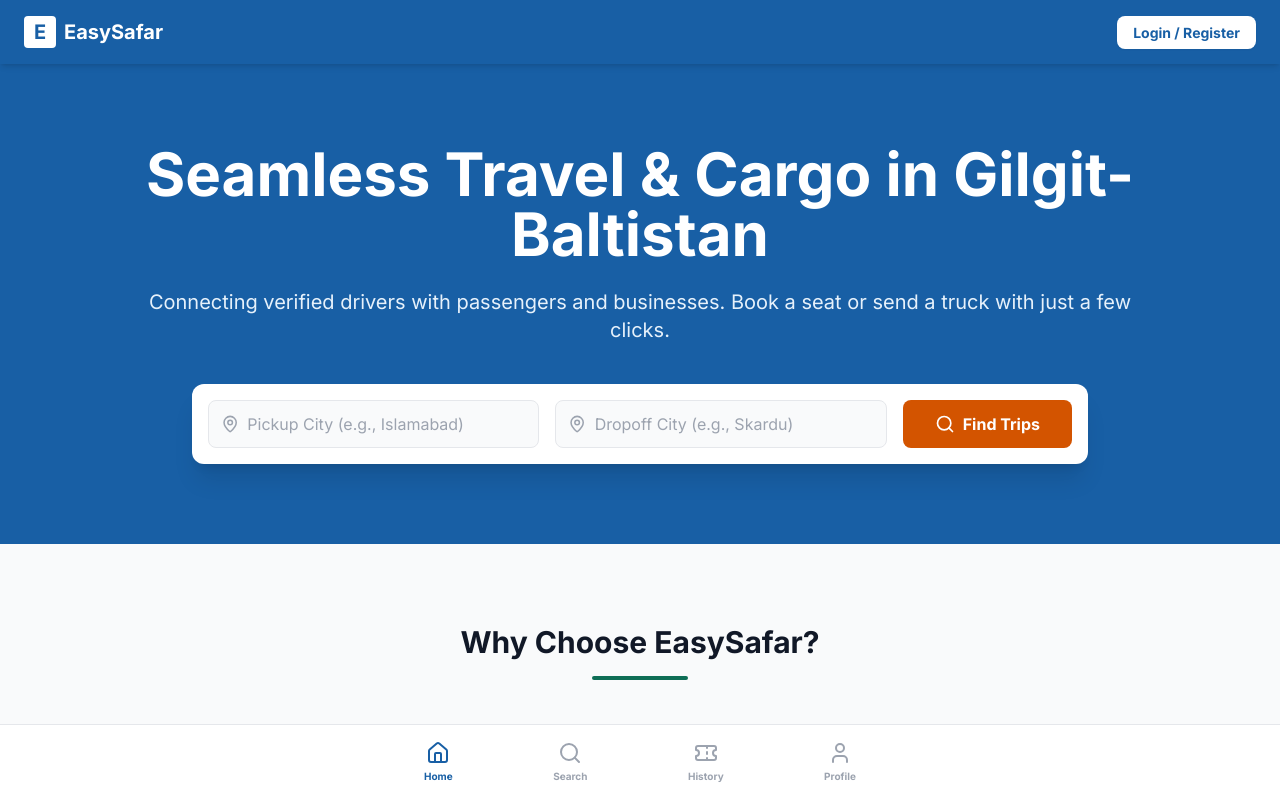
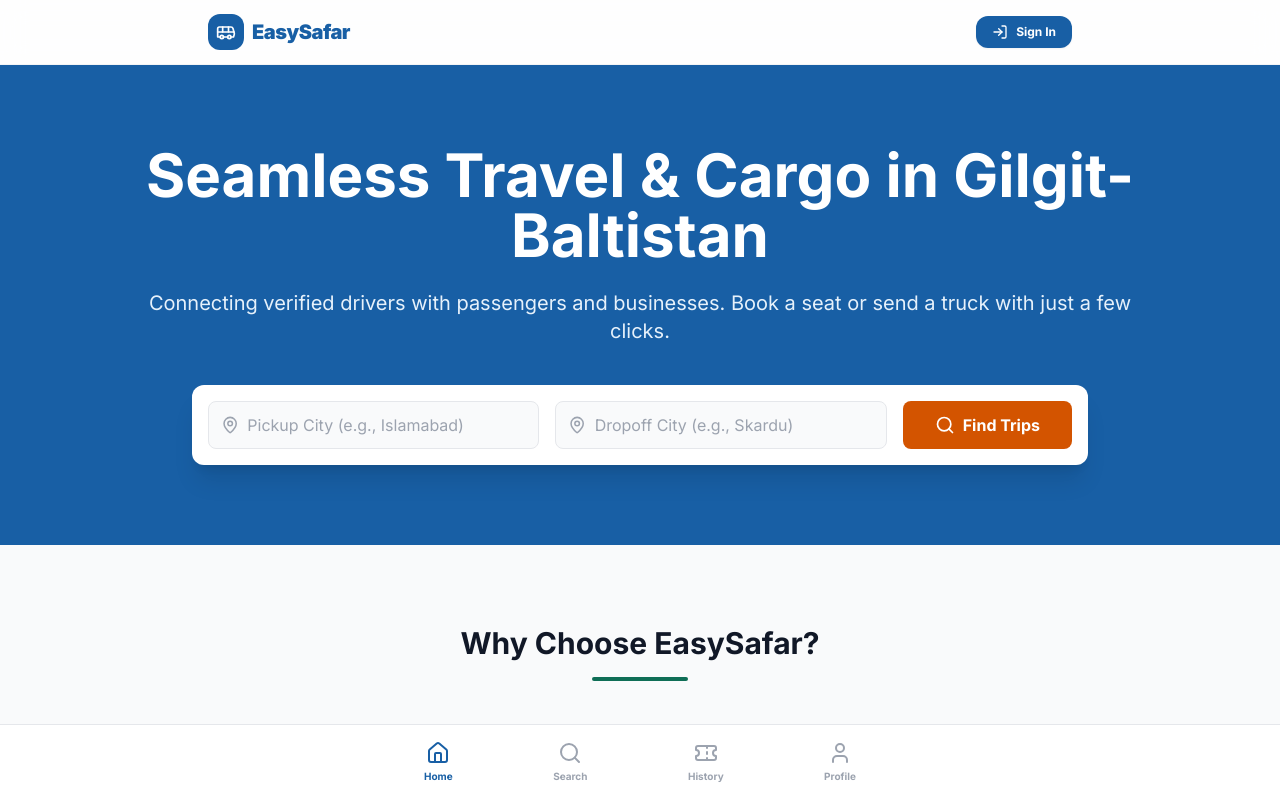
Before and after one commit to Akbar10830/easysafar-web, a Next.js app: page / in a window 1280 px wide. Shown: the top 798 px of the page. Built offline with nearby package versions, Linux system fonts and the light colour scheme; no server answers.

Commit message:
Fix typescript any type error in TopNav

```diff
--- a/app/TopNav.tsx
+++ b/app/TopNav.tsx
@@ -1,44 +1,65 @@
 "use client";
 import Link from "next/link";
+import { usePathname } from "next/navigation";
 import { useState, useEffect } from "react";
-import { auth } from "../lib/firebase";
+import { auth, db } from "@/lib/firebase";
 import { onAuthStateChanged } from "firebase/auth";
-import { usePathname } from "next/navigation";
+import { doc, getDoc } from "firebase/firestore";
+import { Bus, User, LogIn } from "lucide-react";
 
 export default function TopNav() {
-  const [user, setUser] = useState<any>(null);
   const pathname = usePathname();
+  const [user, setUser] = useState<{ email?: string | null } | null>(null);
+  const [role, setRole] = useState<string | null>(null);
 
-  // Listen to Firebase to see if someone is logged in
   useEffect(() => {
-    const unsubscribe = onAuthStateChanged(auth, (currentUser) => {
+    const unsubscribe = onAuthStateChanged(auth, async (currentUser) => {
+      if (currentUser) {
         setUser(currentUser);
+        try {
+          const docRef = doc(db, "users", currentUser.uid);
+          const docSnap = await getDoc(docRef);
+          if (docSnap.exists()) {
+            setRole(docSnap.data().role);
+          }
+        } catch (error) {
+          console.error("Error fetching role:", error);
+        }
+      } else {
+        setUser(null);
+        setRole(null);
+      }
     });
     return () => unsubscribe();
   }, []);
 
-  // We don't need a top nav on the auth screen itself!
   if (pathname === "/auth") return null;
 
   return (
-    <nav className="bg-[#185FA5] text-white py-4 px-4 sm:px-6 shadow-md flex justify-between items-center sticky top-0 z-50">
-      <Link href="/" className="flex items-center gap-2 font-bold text-xl">
-        <div className="bg-white text-[#185FA5] w-8 h-8 flex items-center justify-center rounded font-bold">E</div>
-        <span className="hidden sm:inline">EasySafar</span>
+    <header className="sticky top-0 z-40 bg-white/80 backdrop-blur-md border-b border-gray-100">
+      <div className="max-w-4xl mx-auto px-4 h-16 flex items-center justify-between">
+        <Link href="/" className="flex items-center gap-2">
+          <div className="bg-[#185FA5] text-white p-2 rounded-xl">
+            <Bus size={20} />
+          </div>
+          <span className="font-black text-xl text-[#185FA5] tracking-tight">EasySafar</span>
         </Link>
 
-      {/* Dynamic Button based on Login Status */}
-      <div>
+        <div className="flex items-center gap-3">
           {user ? (
-          <Link href="/profile" className="bg-white text-[#185FA5] px-4 py-2 rounded-lg font-bold hover:bg-gray-100 transition shadow-sm text-sm">
-            My Profile
+            <Link href="/profile" className="flex items-center gap-2 bg-gray-50 hover:bg-gray-100 px-3 py-2 rounded-xl transition border border-gray-200">
+              <div className="w-7 h-7 bg-blue-100 text-[#185FA5] rounded-full flex items-center justify-center font-bold text-xs">
+                {user.email ? user.email[0].toUpperCase() : "U"}
+              </div>
+              <span className="text-xs font-bold text-gray-700 hidden sm:inline">{user.email}</span>
             </Link>
           ) : (
-          <Link href="/auth" className="bg-white text-[#185FA5] px-4 py-2 rounded-lg font-bold hover:bg-gray-100 transition shadow-sm text-sm">
-            Login / Register
+            <Link href="/auth" className="flex items-center gap-2 bg-[#185FA5] hover:bg-[#124b82] text-white px-4 py-2 rounded-xl text-xs font-bold transition shadow-sm">
+              <LogIn size={16} /> Sign In
             </Link>
           )}
         </div>
-    </nav>
+      </div>
+    </header>
   );
 }
```
Lines whose indentation alone changed are shown as unchanged.
